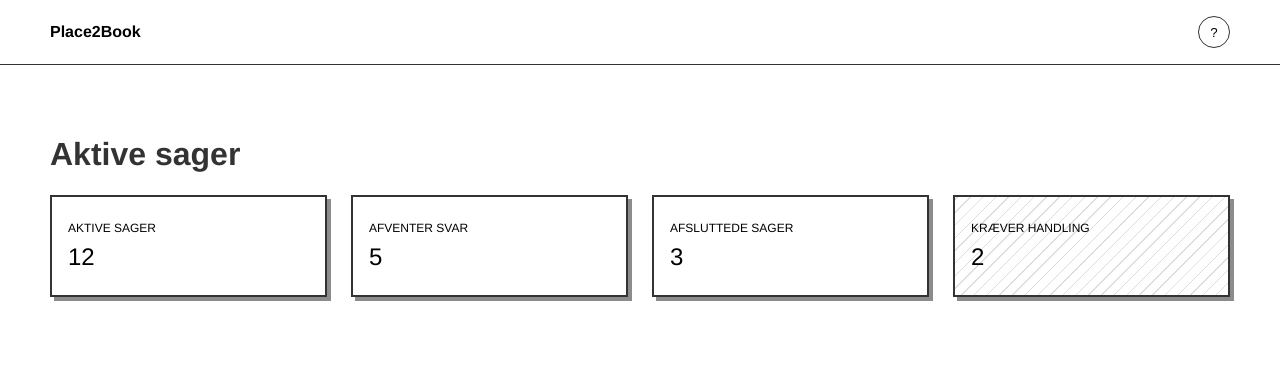
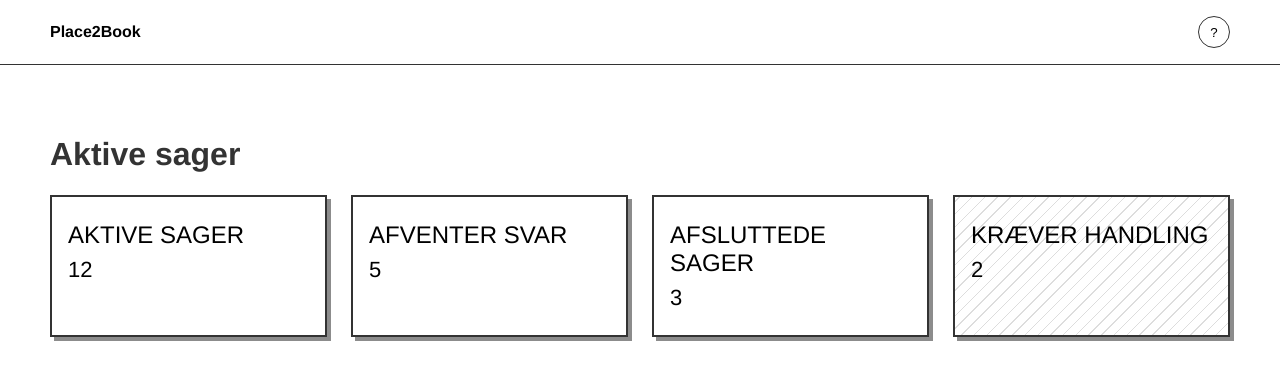
Before and after one commit to cs-26-dat-3-05/P3, a React (Vite) app in the folder frontend/: page / in a window 1280 px wide. Shown: the top 380 px of the page. Built offline with nearby package versions, Linux system fonts and the light colour scheme.

Commit message:
Bigger text size for both value and text

```diff
--- a/frontend/src/components/KpiCard.tsx
+++ b/frontend/src/components/KpiCard.tsx
@@ -7,12 +7,12 @@ type KpiCardProps = {
 }
 const Label = styled.p`
     margin: 0;
-    font-size: 12px;
+    font-size: 24px;
 `;
 
 const Value = styled.p`
     margin: 8px 0 0;
-    font-size: 24px;
+    font-size: 22px;
 `;
 
 const Card = styled.div.attrs({ className: "box"})<{ $highlighted?: boolean }>`
```
